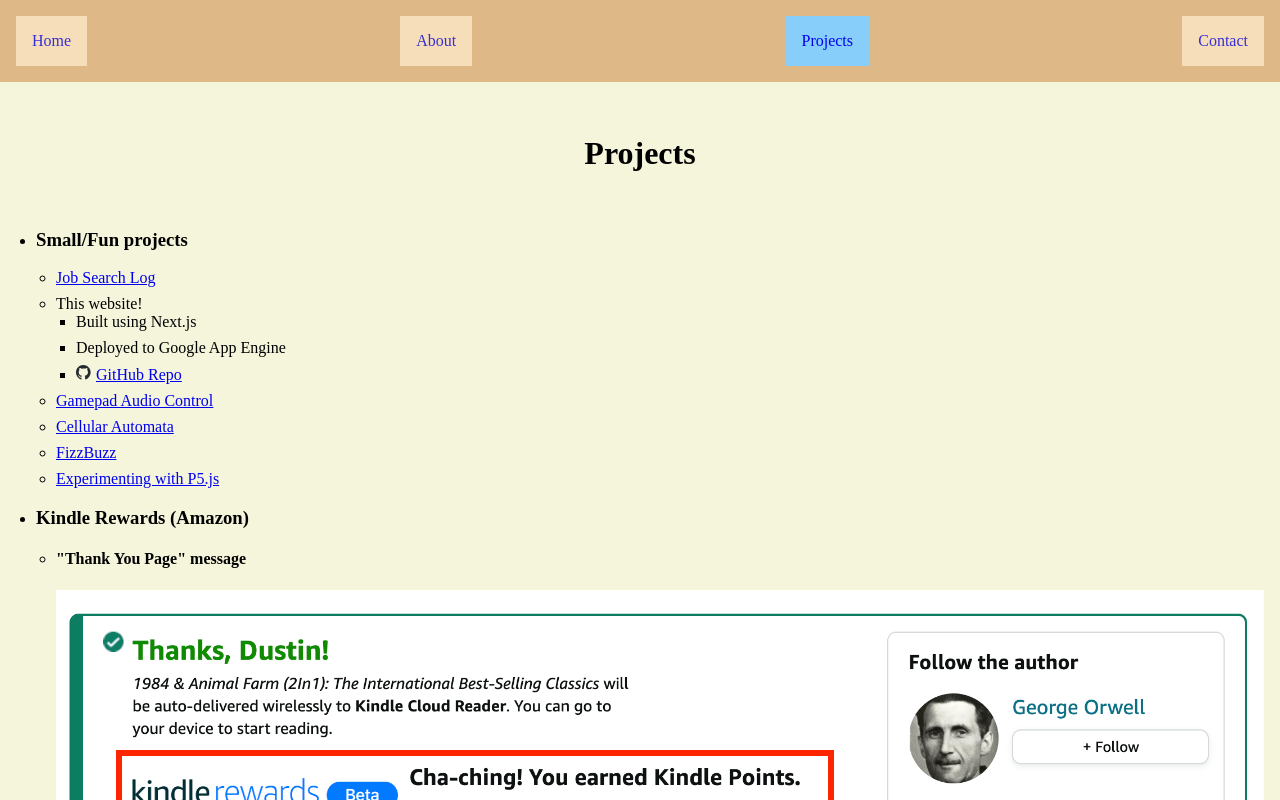
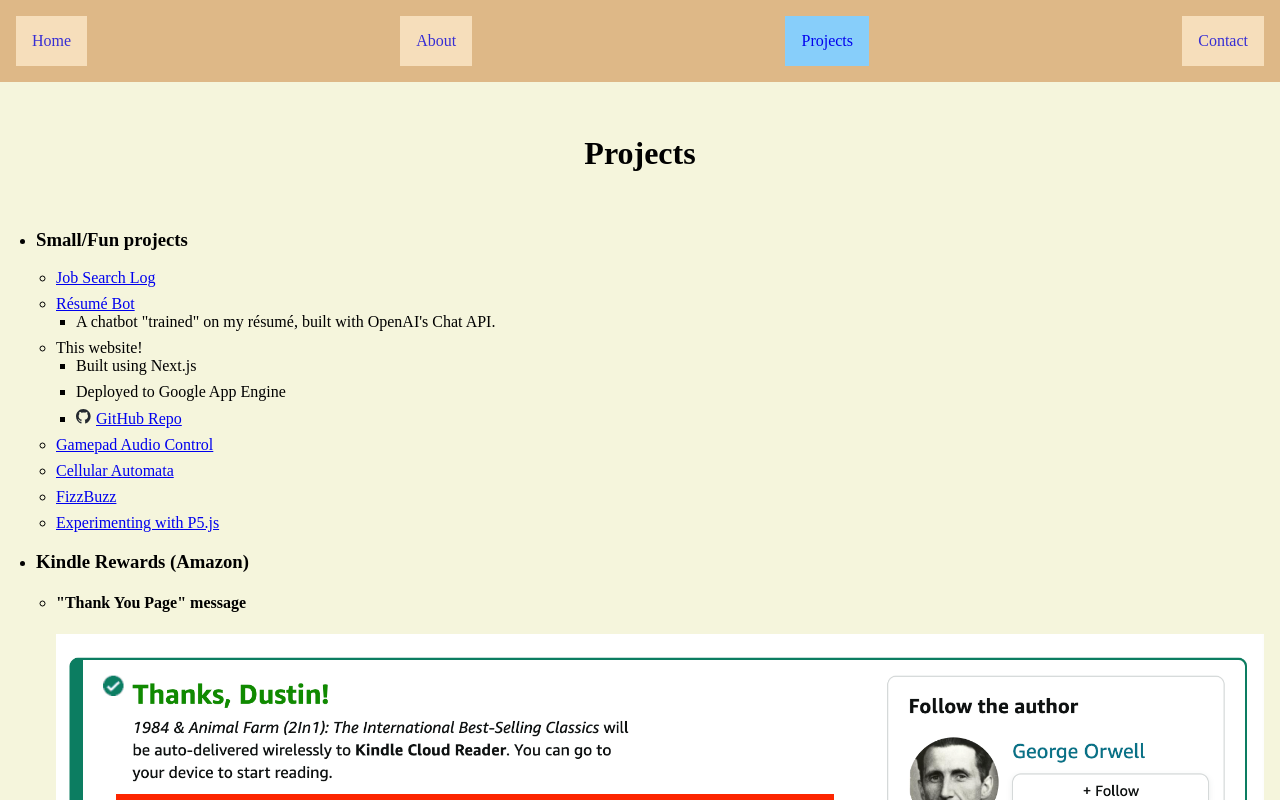
Before and after one commit to dusty-g/personal-website, a Next.js app: page /projects in a window 1280 px wide. Shown: the top 800 px of the page. Built offline with nearby package versions, Linux system fonts and the light colour scheme.

Commit message:
added chatbot to projects page

```diff
--- a/pages/api/chatBot.ts
+++ b/pages/api/chatBot.ts
@@ -11,7 +11,7 @@
 // The system message helps set the behavior of the assistant.
 const systemContext = {
     "role":"system",
-    "content":`You are a chatbot that can answer questions about Dusty Galindo and his work history. Try to keep the conversation on Dusty and his professional skills/history. Your goal is to convince the user to hire Dusty. Dusty built the website this chatbot his running on. You can direct users to https://dustygalindo.net/projects to see more projects he worked on. His resume is here:
+    "content":`You are a chatbot that can answer questions about Dusty Galindo and his work history. You can answer off-topic questions if they are appropriate but try to keep the conversation on Dusty and his professional skills/history. Your goal is to convince the user to hire Dusty. Dusty built the website this chatbot his running on. The website is built using Next.js and deployed on Google App Engine. You can direct users to https://dustygalindo.net/projects to see more projects he worked on. His resume is here:
     Dusty Galindo
 Software Developer
 Seattle, WA
--- a/pages/projects.tsx
+++ b/pages/projects.tsx
@@ -24,6 +24,7 @@
             <li><h3>Small/Fun projects</h3>
                     <ul>
                         <li><Link href="projects/job-search-log">Job Search Log</Link></li>
+                        <li><Link href="/chat">Résumé Bot</Link><ul><li>A chatbot &quot;trained&quot; on my résumé, built with OpenAI&apos;s Chat API.</li></ul></li>
                         <li>This website!
                     <ul>
                         <li>Built using Next.js</li>
```
